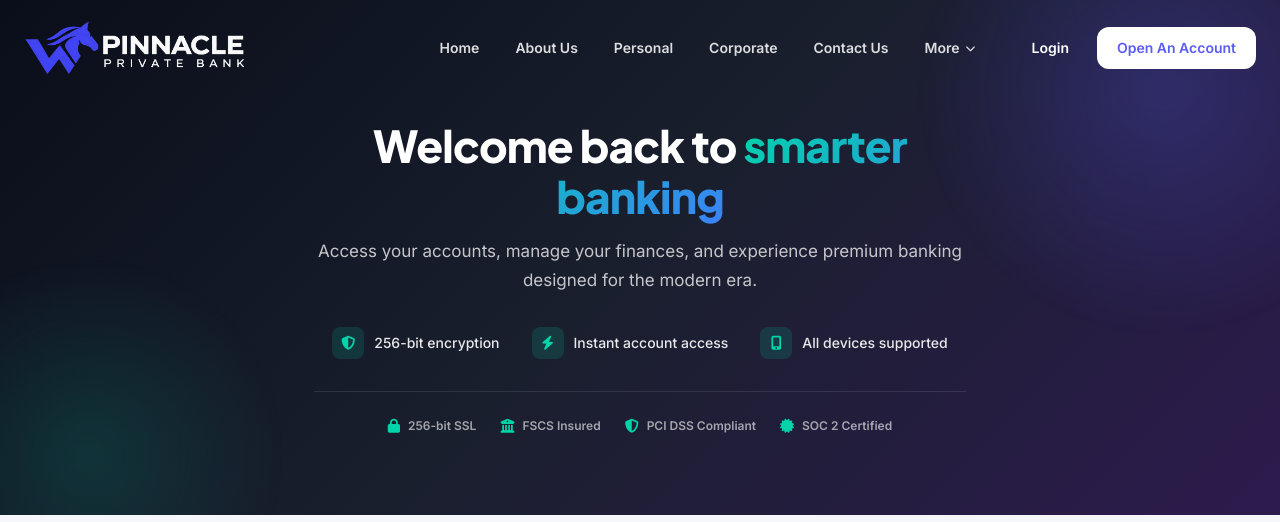
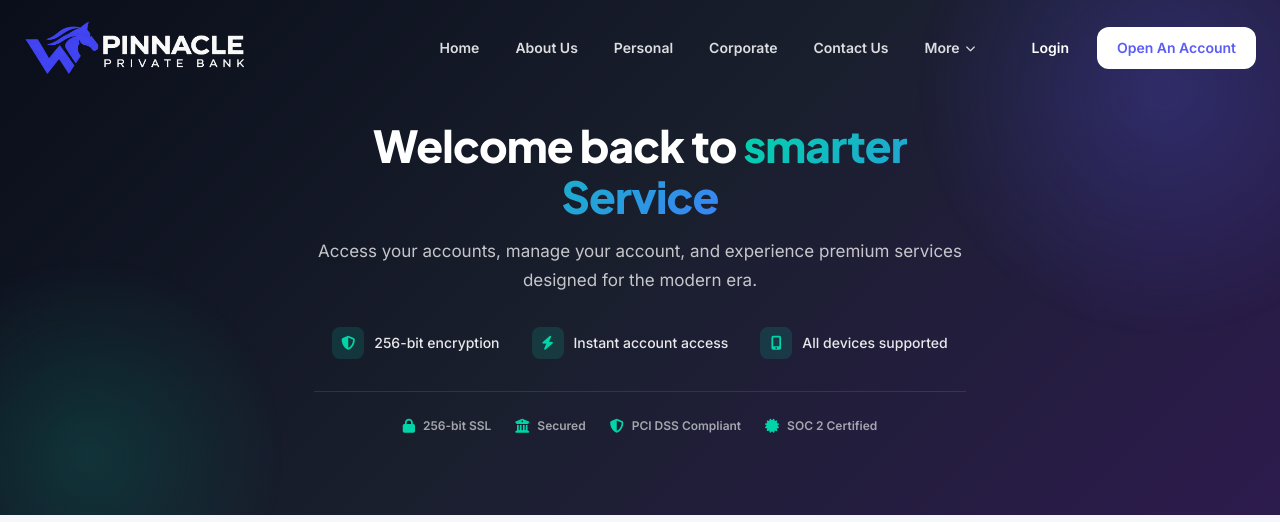
Before and after one commit to moorephilip957/weatherbys, a Django app: page /auth/login/ in a window 1280 px wide. Shown: the top 522 px of the page. Run offline with Django 5.2, Linux system fonts and the light colour scheme.

Commit message:
removed banking word in register and login

```diff
--- a/templates/frontend2/auth/login.html
+++ b/templates/frontend2/auth/login.html
@@ -11,8 +11,8 @@
 <!-- Hero Section -->
 <section class="login-hero">
     <div class="container login-hero-content">
-        <h1>Welcome back to <span>smarter banking</span></h1>
-        <p>Access your accounts, manage your finances, and experience premium banking designed for the modern era.</p>
+        <h1>Welcome back to <span>smarter Service</span></h1>
+        <p>Access your accounts, manage your account, and experience premium services designed for the modern era.</p>
 
         <div class="login-hero-features">
             <div class="login-hero-feature">
@@ -36,7 +36,7 @@
             </div>
             <div class="trust-badge">
                 <i class="fas fa-university"></i>
-                <span>FSCS Insured</span>
+                <span>Secured</span>
             </div>
             <div class="trust-badge">
                 <i class="fas fa-shield-alt"></i>
--- a/templates/frontend2/auth/register.html
+++ b/templates/frontend2/auth/register.html
@@ -17,7 +17,7 @@
         </div>
 
         <div class="register-brand-middle">
-            <h1>Join the future of <span>banking</span></h1>
+            <h1>Join the future <span>future</span></h1>
             <p>Create your account in minutes and unlock premium financial tools designed for the modern era.</p>
 
             <div class="register-features">
```
